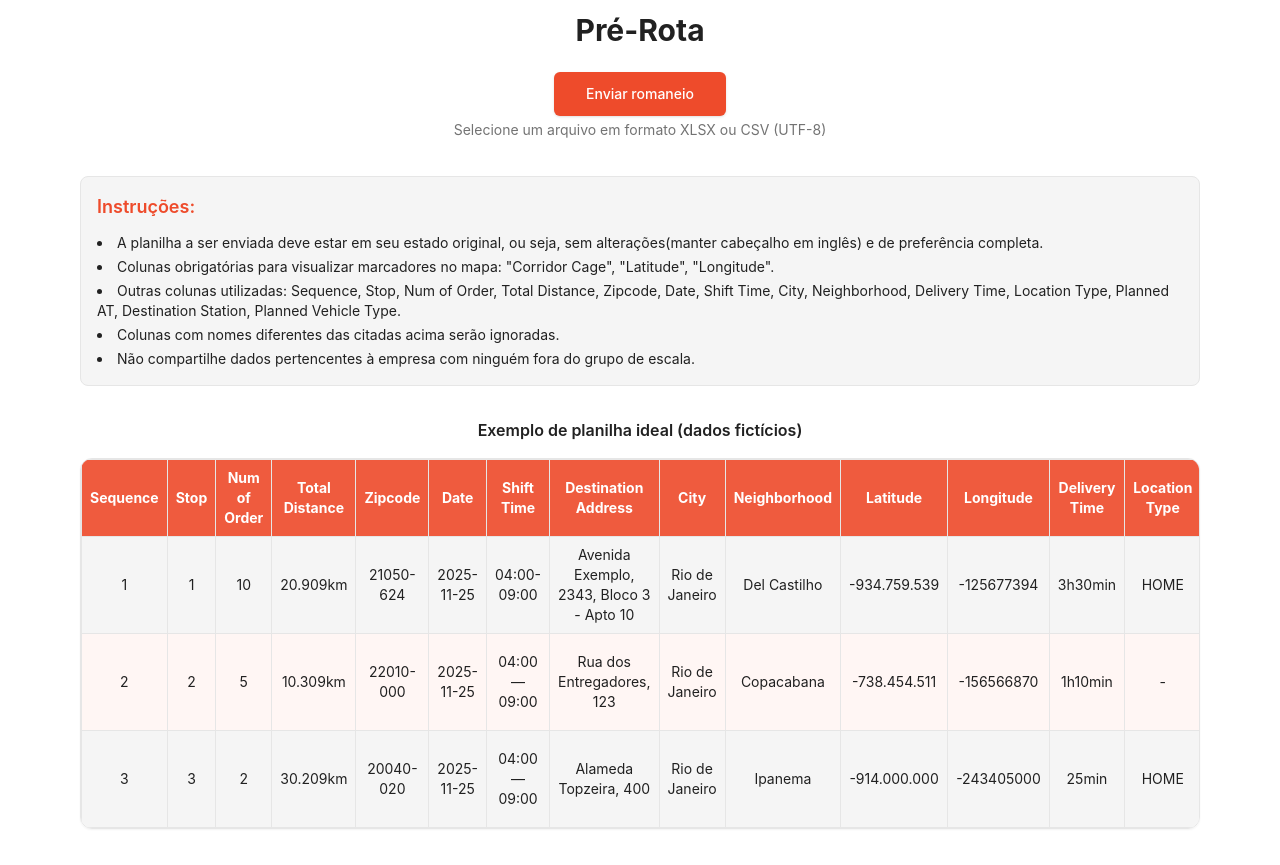
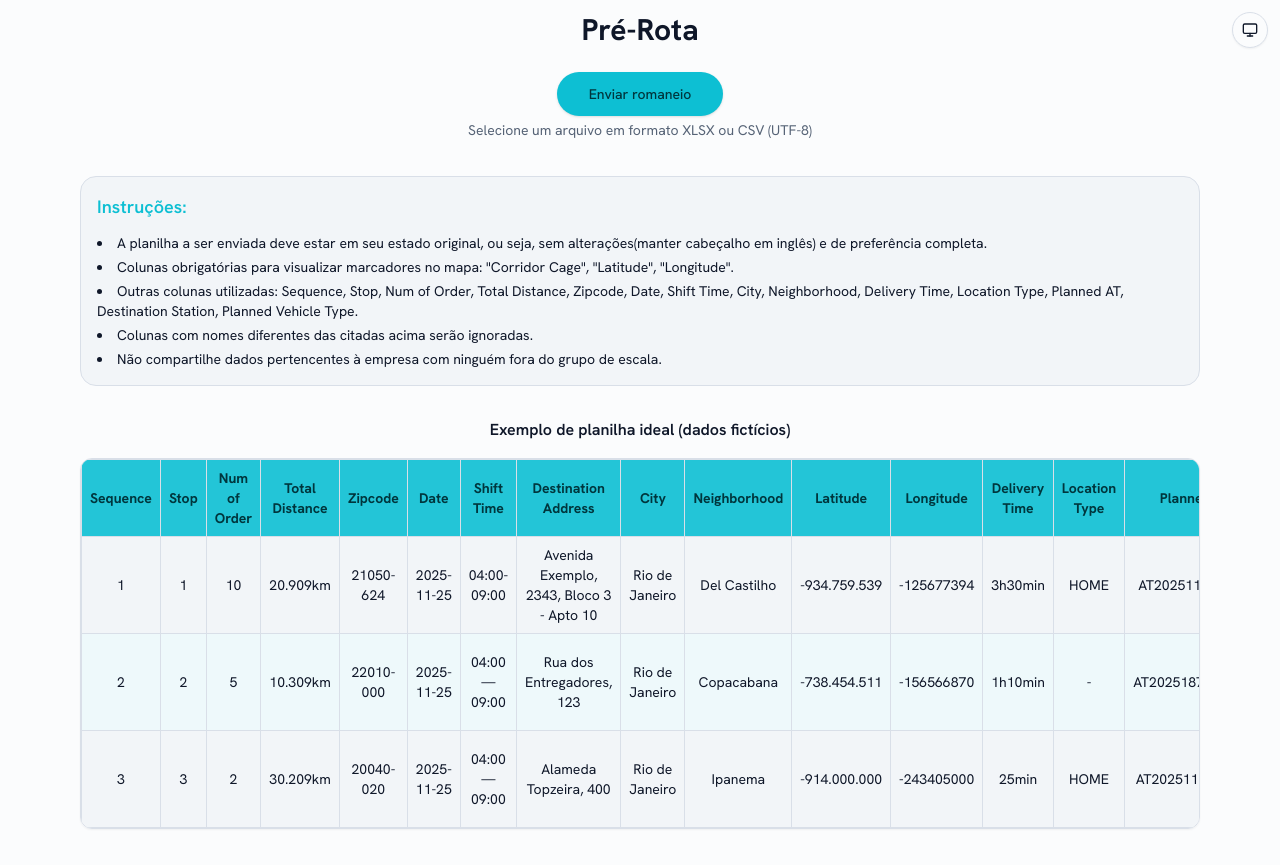
Before and after one commit to thiagoroddev/eu-roteirizo, a React (Vite) app: page / in a window 1280 px wide. Built offline with nearby package versions, Linux system fonts and the light colour scheme.

Commit message:
Tema definido

```diff
--- a/index.html
+++ b/index.html
@@ -4,6 +4,19 @@
     <meta charset="UTF-8" />
     <link rel="icon" type="image/svg+xml" href="/vite.svg" />
     <meta name="viewport" content="width=device-width, initial-scale=1.0" />
+    <link rel="preconnect" href="https://fonts.googleapis.com" />
+    <link rel="preconnect" href="https://fonts.gstatic.com" crossorigin />
+    <link rel="stylesheet" href="https://fonts.googleapis.com/css2?family=Hanken+Grotesk:wght@400;500;600;700&display=swap" />
+    <script>
+      /* Aplica o tema antes do render (evita flash). Modo salvo ou preferência do sistema. */
+      (function () {
+        try {
+          var m = localStorage.getItem("theme") || "system";
+          var dark = m === "dark" || (m === "system" && window.matchMedia("(prefers-color-scheme: dark)").matches);
+          document.documentElement.setAttribute("data-theme", dark ? "dark" : "light");
+        } catch (e) {}
+      })();
+    </script>
     <title>danfo-test</title>
   </head>
   <body>
--- /dev/null
+++ b/src/components/ThemeToggle.tsx
@@ -0,0 +1,20 @@
+import { Sun, Moon, Monitor } from "lucide-react";
+import { Button } from "./ui/button";
+import { useTheme } from "../hooks/useTheme";
+
+/**
+ * ThemeToggle - cicla o tema: sistema → claro → escuro → sistema.
+ * Controle **provisório**; ganha lugar definitivo e rótulos via UI_LABELS no app shell (RF-011).
+ */
+const ICON = { light: Sun, dark: Moon, system: Monitor } as const;
+const LABEL = { light: "Tema: claro", dark: "Tema: escuro", system: "Tema: automático" } as const;
+
+export const ThemeToggle = () => {
+  const { mode, cycle } = useTheme();
+  const Icon = ICON[mode];
+  return (
+    <Button variant="outline" size="icon" onClick={cycle} aria-label={LABEL[mode]} title={LABEL[mode]}>
+      <Icon />
+    </Button>
+  );
+};
--- a/src/components/ui/button.tsx
+++ b/src/components/ui/button.tsx
@@ -5,7 +5,7 @@ import { cva, type VariantProps } from "class-variance-authority";
 import { cn } from "@/lib/utils";
 
 const buttonVariants = cva(
-  "inline-flex items-center justify-center gap-2 whitespace-nowrap rounded-md text-sm font-medium ring-offset-background transition-colors focus-visible:outline-none focus-visible:ring-2 focus-visible:ring-ring focus-visible:ring-offset-2 disabled:pointer-events-none disabled:opacity-50 [&_svg]:pointer-events-none [&_svg]:size-4 [&_svg]:shrink-0",
+  "inline-flex items-center justify-center gap-2 whitespace-nowrap rounded-full text-sm font-medium ring-offset-background transition-colors focus-visible:outline-none focus-visible:ring-2 focus-visible:ring-ring focus-visible:ring-offset-2 disabled:pointer-events-none disabled:opacity-50 [&_svg]:pointer-events-none [&_svg]:size-4 [&_svg]:shrink-0",
   {
     variants: {
       variant: {
@@ -18,8 +18,8 @@ const buttonVariants = cva(
       },
       size: {
         default: "h-9 px-4 py-2",
-        sm: "h-8 rounded-md px-3 text-xs",
-        lg: "h-11 rounded-md px-8",
+        sm: "h-8 px-3 text-xs",
+        lg: "h-11 px-8",
         icon: "h-9 w-9",
       },
     },
--- /dev/null
+++ b/src/hooks/useTheme.ts
@@ -0,0 +1,28 @@
+import { useCallback, useEffect, useState } from "react";
+import { applyTheme, getStoredMode, storeMode, watchSystemTheme, type ThemeMode } from "../services/themeService";
+
+/** Próximo modo no ciclo do toggle. */
+const NEXT: Record<ThemeMode, ThemeMode> = { system: "light", light: "dark", dark: "system" };
+
+/**
+ * useTheme - estado do tema (light/dark/system), persistido, aplicando ao <html>
+ * e seguindo a preferência do sistema automaticamente enquanto em "system".
+ */
+export const useTheme = () => {
+  const [mode, setModeState] = useState<ThemeMode>(getStoredMode);
+
+  useEffect(() => {
+    applyTheme(mode);
+    storeMode(mode);
+  }, [mode]);
+
+  useEffect(() => {
+    if (mode !== "system") return;
+    return watchSystemTheme(() => applyTheme("system"));
+  }, [mode]);
+
+  const setMode = useCallback((next: ThemeMode) => setModeState(next), []);
+  const cycle = useCallback(() => setModeState((m) => NEXT[m]), []);
+
+  return { mode, setMode, cycle };
+};
--- a/src/pages/RouteViewer.tsx
+++ b/src/pages/RouteViewer.tsx
@@ -40,6 +40,7 @@ import { RouteMap } from "../components/RouteMap";
 import { RouteTable } from "../components/RouteTable";
 import { RouteSimpleTable } from "../components/RouteSimpleTable";
 import { RouteSearchByAT } from "../components/RouteSearchByAT";
+import { ThemeToggle } from "../components/ThemeToggle";
 import { UI_LABELS } from "../constants/uiLabels";
 
 /**
@@ -175,6 +176,10 @@ function RouteViewer() {
   ====================================================================== */
   return (
     <div className="max-w-7xl mx-auto px-4 py-3 flex flex-col items-center justify-center">
+      {/* Toggle de tema (provisório — ganha lugar definitivo no app shell, RF-011) */}
+      <div className="fixed right-3 top-3 z-50">
+        <ThemeToggle />
+      </div>
       {/* ===== HEADER ===== */}
       <h1 className="text-3xl font-bold text-center mb-4">{UI_LABELS.ROUTE_VIEWER.TITLE}</h1>
 
--- /dev/null
+++ b/src/services/themeService.ts
@@ -0,0 +1,61 @@
+/**
+ * themeService - isola persistência (localStorage) e aplicação do tema no DOM.
+ * Componentes/hooks NÃO tocam localStorage direto (convenção: storage em services/).
+ *
+ * O tema é aplicado via atributo `data-theme="light" | "dark"` no <html>, que casa
+ * com o seletor do Tailwind (`darkMode: ["class", '[data-theme="dark"]']`).
+ * O 1º paint já vem correto por um script inline no index.html (anti-flash).
+ *
+ * Todo acesso a `localStorage`/`matchMedia` é defensivo (modo privado, jsdom,
+ * indisponibilidade) — falha vira fallback seguro, nunca exceção.
+ */
+export type ThemeMode = "light" | "dark" | "system";
+
+const STORAGE_KEY = "theme";
+const DARK_QUERY = "(prefers-color-scheme: dark)";
+
+/** O sistema operacional prefere tema escuro? */
+export const systemPrefersDark = (): boolean => {
+  try {
+    return window.matchMedia(DARK_QUERY).matches;
+  } catch {
+    return false;
+  }
+};
+
+/** Resolve o modo escolhido para um tema concreto (claro/escuro). */
+export const resolveTheme = (mode: ThemeMode): "light" | "dark" => (mode === "system" ? (systemPrefersDark() ? "dark" : "light") : mode);
+
+/** Lê o modo salvo; default "system" (automático). */
+export const getStoredMode = (): ThemeMode => {
+  try {
+    const value = localStorage.getItem(STORAGE_KEY);
+    return value === "light" || value === "dark" || value === "system" ? value : "system";
+  } catch {
+    return "system";
+  }
+};
+
+export const storeMode = (mode: ThemeMode): void => {
+  try {
+    localStorage.setItem(STORAGE_KEY, mode);
+  } catch {
+    /* indisponível (modo privado, etc.) — ignora */
+  }
+};
+
+/** Aplica o tema resolvido no <html>. */
+export const applyTheme = (mode: ThemeMode): void => {
+  document.documentElement.setAttribute("data-theme", resolveTheme(mode));
+};
+
+/** Observa mudanças da preferência do sistema; retorna o "unsubscribe". */
+export const watchSystemTheme = (onChange: () => void): (() => void) => {
+  try {
+    const mq = window.matchMedia(DARK_QUERY);
+    mq.addEventListener("change", onChange);
+    return () => mq.removeEventListener("change", onChange);
+  } catch {
+    return () => {};
+  }
+};
--- a/src/setupTests.ts
+++ b/src/setupTests.ts
@@ -1,6 +1,23 @@
 import "@testing-library/jest-dom";
 import { cleanup } from "@testing-library/react";
 import { afterEach } from "vitest";
+
+// jsdom não implementa matchMedia — mock mínimo (ThemeToggle/useTheme leem a preferência de tema).
+if (!window.matchMedia) {
+  Object.defineProperty(window, "matchMedia", {
+    writable: true,
+    value: (query: string) => ({
+      matches: false,
+      media: query,
+      onchange: null,
+      addEventListener: () => {},
+      removeEventListener: () => {},
+      addListener: () => {},
+      removeListener: () => {},
+      dispatchEvent: () => false,
+    }),
+  });
+}
 
 // Limpa o DOM após cada teste
 afterEach(() => {
--- a/src/styles/theme.css
+++ b/src/styles/theme.css
@@ -1,73 +1,75 @@
 /**
- * Design tokens — shadcn/ui convention (ADR-004).
+ * Design tokens — shadcn/ui convention (ADR-004 + ADR-006).
  * HSL triplets consumed via hsl(var(--token)) in tailwind.config.js.
- * Brand: laranja Shopee = --primary. `warning` is a project extension (shadcn has no warning).
+ * Identidade "Cyanide Precision": marca ciano #0DC2D6 = --primary (texto escuro no botão).
+ * Claro (:root) para uso ao sol; Escuro (.dark) "Cyanide" para pouca luz. Troca automática por sistema.
+ * `warning` é extensão do projeto. Identidade completa em docs/arquitetura/tema-tailwind.md.
  */
 :root {
-  --background: 0 0% 100%;
-  --foreground: 0 0% 13%;
+  --background: 210 40% 99%;
+  --foreground: 222 47% 11%;
 
   --card: 0 0% 100%;
-  --card-foreground: 0 0% 13%;
+  --card-foreground: 222 47% 11%;
 
   --popover: 0 0% 100%;
-  --popover-foreground: 0 0% 13%;
+  --popover-foreground: 222 47% 11%;
 
-  --primary: 10 85% 55%; /* Laranja Shopee */
-  --primary-foreground: 0 0% 100%;
+  --primary: 186 88% 44%; /* #0DC2D6 ciano (marca) */
+  --primary-foreground: 187 100% 12%; /* texto escuro sobre o ciano */
 
-  --secondary: 0 0% 96%;
-  --secondary-foreground: 0 0% 13%;
+  --secondary: 210 24% 94%;
+  --secondary-foreground: 222 47% 11%;
 
-  --muted: 0 0% 96%;
-  --muted-foreground: 0 0% 45%;
+  --muted: 210 30% 96%;
+  --muted-foreground: 215 16% 40%;
 
-  --accent: 0 0% 96%;
-  --accent-foreground: 0 0% 13%;
+  --accent: 210 24% 94%;
+  --accent-foreground: 222 47% 11%;
 
-  --destructive: 351 85% 55%; /* Vermelho erro */
+  --destructive: 0 75% 42%; /* Vermelho erro */
   --destructive-foreground: 0 0% 100%;
 
   --warning: 45 100% 50%; /* Amarelo aviso (extensão do projeto) */
   --warning-foreground: 0 0% 13%;
 
-  --border: 0 0% 90%;
-  --input: 0 0% 90%;
-  --ring: 10 85% 55%;
+  --border: 214 25% 88%;
+  --input: 214 25% 88%;
+  --ring: 186 88% 44%;
 
-  --radius: 0.5rem;
+  --radius: 1rem; /* Cyanide: arredondado/pill */
 }
 
 .dark,
 [data-theme="dark"] {
-  --background: 0 0% 7%;
-  --foreground: 0 0% 94%;
+  --background: 222 55% 10%; /* #0b1326 slate/navy */
+  --foreground: 226 90% 92%; /* #dae2fd */
 
-  --card: 0 0% 11%;
-  --card-foreground: 0 0% 94%;
+  --card: 223 38% 15%; /* #171f33 */
+  --card-foreground: 226 90% 92%;
 
-  --popover: 0 0% 11%;
-  --popover-foreground: 0 0% 94%;
+  --popover: 223 38% 15%;
+  --popover-foreground: 226 90% 92%;
 
-  --primary: 10 85% 55%;
-  --primary-foreground: 0 0% 100%;
+  --primary: 186 88% 44%; /* #0DC2D6 ciano */
+  --primary-foreground: 187 100% 12%; /* #00363d texto escuro */
 
-  --secondary: 0 0% 11%;
-  --secondary-foreground: 0 0% 94%;
+  --secondary: 222 28% 19%;
+  --secondary-foreground: 226 90% 92%;
 
-  --muted: 0 0% 11%;
-  --muted-foreground: 0 0% 63%;
+  --muted: 222 41% 13%;
+  --muted-foreground: 200 12% 72%;
 
-  --accent: 0 0% 16%;
-  --accent-foreground: 0 0% 94%;
+  --accent: 224 24% 23%;
+  --accent-foreground: 226 90% 92%;
 
-  --destructive: 351 85% 55%;
+  --destructive: 0 75% 55%;
   --destructive-foreground: 0 0% 100%;
 
-  --warning: 45 100% 50%;
+  --warning: 45 100% 55%;
   --warning-foreground: 0 0% 13%;
 
-  --border: 0 0% 20%;
-  --input: 0 0% 20%;
-  --ring: 10 85% 55%;
+  --border: 222 20% 24%;
+  --input: 222 20% 24%;
+  --ring: 186 88% 44%;
 }
--- a/tailwind.config.js
+++ b/tailwind.config.js
@@ -44,6 +44,11 @@ export default {
           DEFAULT: "hsl(var(--card))",
           foreground: "hsl(var(--card-foreground))",
         },
+        /** Acento secundário de marca (ciano) — chips/status, uso parcial (ver tema-tailwind.md §2). */
+        accent2: {
+          DEFAULT: "#0dc2d6",
+          foreground: "#00363d",
+        },
       },
       borderRadius: {
         lg: "var(--radius)",
@@ -51,7 +56,7 @@ export default {
         sm: "calc(var(--radius) - 4px)",
       },
       fontFamily: {
-        sans: ["-apple-system", "BlinkMacSystemFont", "Segoe UI", "Roboto", "Helvetica", "Arial", "sans-serif"],
+        sans: ['"Hanken Grotesk"', "-apple-system", "BlinkMacSystemFont", "Segoe UI", "Roboto", "Helvetica", "Arial", "sans-serif"],
       },
       keyframes: {
         "accordion-down": {
```
Also changed, not shown: 10 other files (tests, documents, lock files or other folders).
